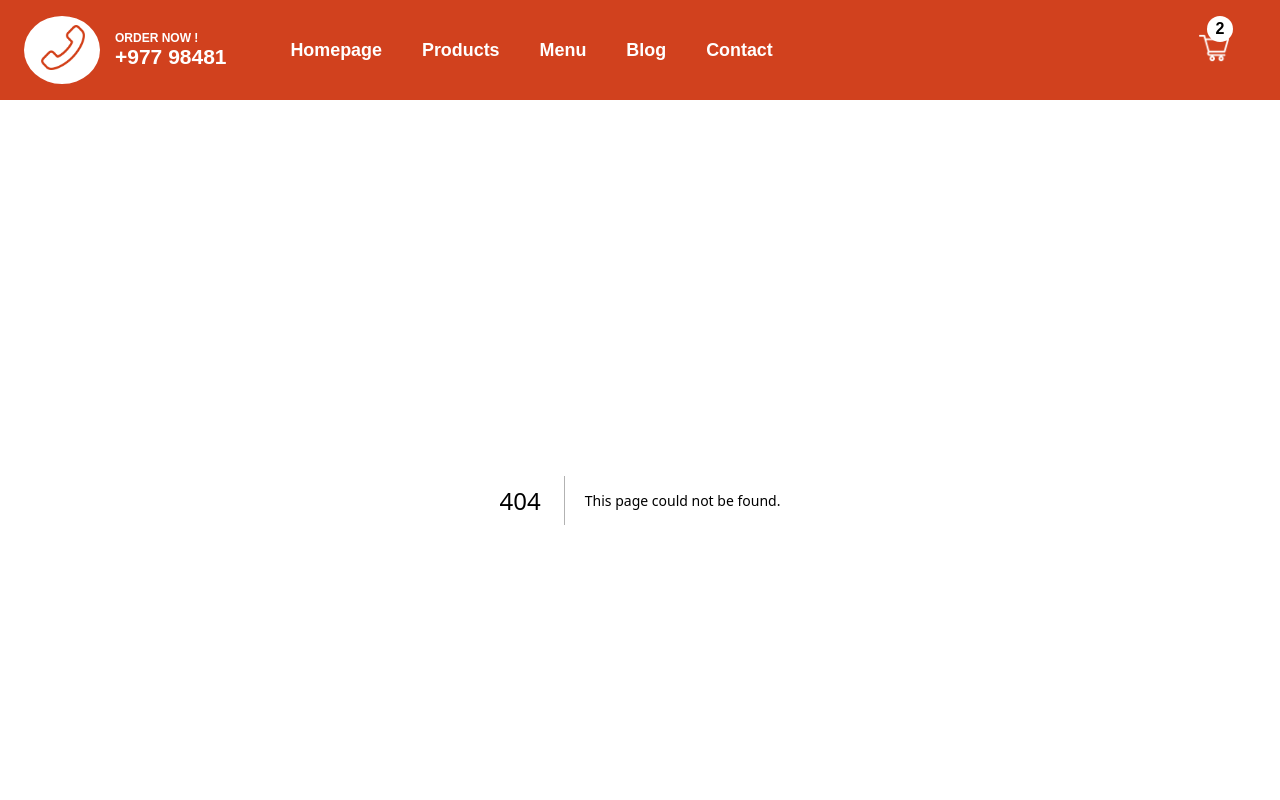
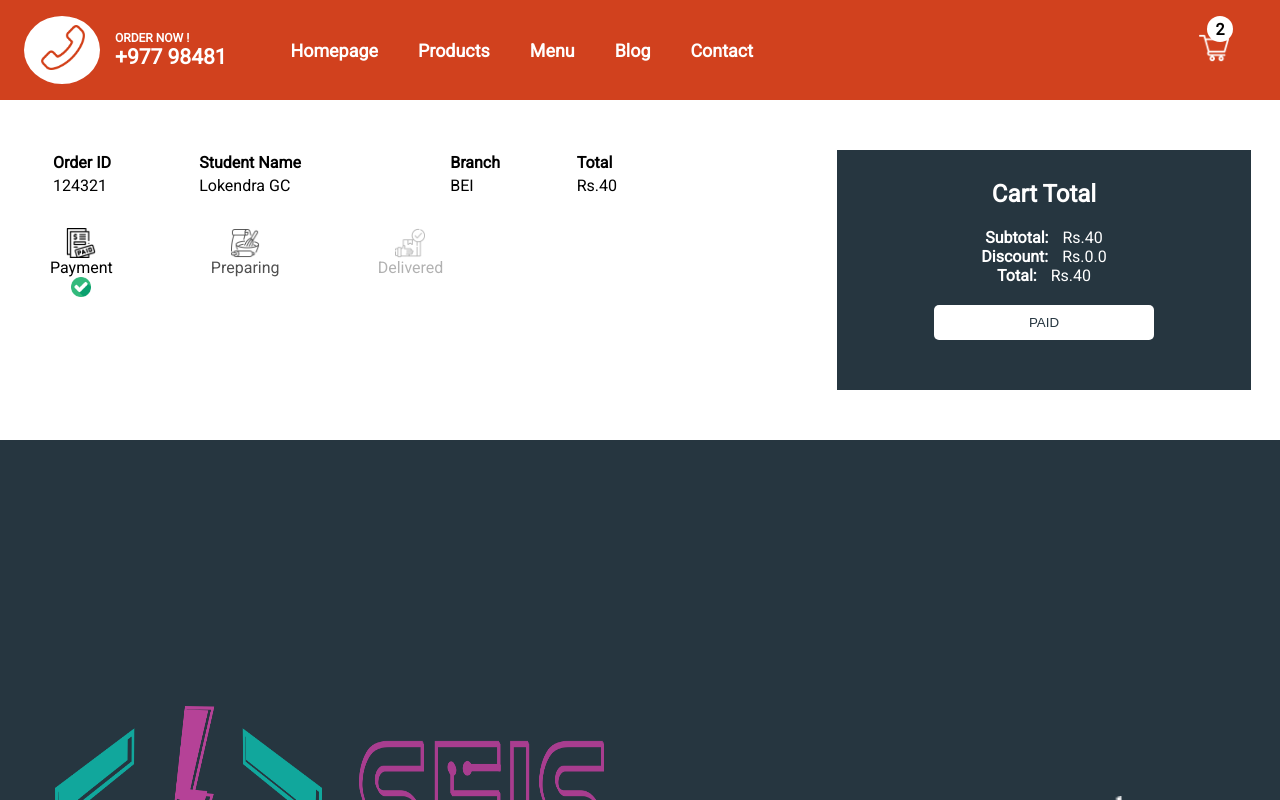
Before and after one commit to LokendraGC/canteen_web_app, a Next.js app: page /order/1 in a window 1280 px wide. Before the commit this address had no page. Shown: the top 800 px of the page. Built offline with nearby package versions, Linux system fonts and the light colour scheme.

Commit message:
order component is added

```diff
--- a/src/app/globals.css
+++ b/src/app/globals.css
@@ -1,8 +1,6 @@
 html,body{
     margin: 0;
     padding: 0;
-    font-family: 'Ubuntu', sans-serif;
-
 }
 
 *::selection {
--- a/src/app/layout.js
+++ b/src/app/layout.js
@@ -1,7 +1,17 @@
 import './globals.css'
 import Navbar from '../components/Navbar.js'
 import Footer from '../components/Footer.js'
+import { Roboto } from "next/font/google";
 
+const roboto = Roboto({
+  weight: "400",
+  subsets: ["latin", "cyrillic"],
+  display: "swap",
+  italicVariant: "oblique",
+  stretch: "condensed",
+  className: "custom-roboto-font",
+  fallbacks: ["Arial", "sans-serif"],
+});
 
 export const metadata = {
   title: 'Canteen Management App',
@@ -10,12 +20,12 @@ export const metadata = {
 
 export default function RootLayout({ children }) {
   return (
-    <html lang="en">
-      <body >
-        <Navbar/>
+    <html lang="en" className={roboto.className}>
+      <body>
+        <Navbar />
         {children}
-        <Footer/>
-        </body>
+        <Footer />
+      </body>
     </html>
-  )
+  );
 }
--- /dev/null
+++ b/src/app/order/[id]/page.js
@@ -0,0 +1,112 @@
+import React from "react";
+import styles from "../../../styles/Order.module.css";
+import Image from "next/image";
+
+const Order = () => {
+  let status = 0;
+  const statusClass = (index) => {
+    if (index - status < 1) return styles.done;
+    if (index === 1) return styles.inProgress;
+    if (index - status > 1) return styles.undone;
+  };
+  return (
+    <div className={styles.container}>
+      <div className={styles.left}>
+        <div className={styles.row}>
+          <table className={styles.table}>
+            <thead>
+              <tr className={styles.tr}>
+                <th>Order ID</th>
+                <th>Student Name</th>
+                <th> Branch</th>
+                <th>Total</th>
+              </tr>
+            </thead>
+
+            <tbody>
+              <tr className={styles.tr}>
+                <td>
+                  <span className={styles.ID}>124321</span>
+                </td>
+                <td>
+                  <span className={styles.name}>Lokendra GC</span>
+                </td>
+                <td>
+                  <span className={styles.branch}>BEI</span>
+                </td>
+                <td>
+                  <span className={styles.total}>Rs.40</span>
+                </td>
+              </tr>
+            </tbody>
+          </table>
+        </div>
+
+        <div className={styles.row}>
+          <div className={statusClass(0)}>
+            <Image src="/Img/paid.png" alt="" width={30} height={30} />
+            <span className={styles.payment}>Payment</span>
+            <div className={styles.checkedIcon}>
+              <Image
+                className={styles.checkedIcon}
+                src="/Img/checked.png"
+                alt=""
+                width={20}
+                height={20}
+              />
+            </div>
+          </div>
+
+          <div className={statusClass(1)}>
+            <Image src="/Img/bake.png" alt="" width={30} height={30} />
+            <span className={styles.payment}>Preparing</span>
+            <div className={styles.checkedIcon}>
+              <Image
+                className={styles.checkedIcon}
+                src="/Img/checked.png"
+                alt=""
+                width={20}
+                height={20}
+              />
+            </div>
+          </div>
+
+          <div className={statusClass(2)}>
+            <Image src="/Img/delivered.png" alt="" width={30} height={30} />
+
+            <span className={styles.payment}>Delivered</span>
+            <div className={styles.checkedIcon}>
+              <Image
+                className={styles.checkedIcon}
+                src="/Img/checked.png"
+                alt=""
+                width={20}
+                height={20}
+              />
+            </div>
+          </div>
+        </div>
+      </div>
+
+      <div className={styles.right}>
+        <div className={styles.wrapper}>
+          <h2 className={styles.title}>Cart Total</h2>
+          <div className={styles.totalText}>
+            <b className={styles.totalTextTitle}>Subtotal:</b> Rs.40
+          </div>
+          <div className={styles.totalText}>
+            <b className={styles.totalTextTitle}>Discount:</b> Rs.0.0
+          </div>
+          <div className={styles.totalText}>
+            <b className={styles.totalTextTitle}>Total:</b> Rs.40
+          </div>
+          <button disabled className={styles.button}>
+            PAID
+          </button>
+        </div>
+      </div>
+    </div>
+  );
+};
+
+export default Order;
--- a/src/components/Footer.js
+++ b/src/components/Footer.js
@@ -6,7 +6,7 @@ const Footer = () => {
   return (
     <div className={styles.container}>
       <div className={styles.item}>
-        <Image src="/Img/logo_thumb.png" alt="" width={500} height={200} />
+        <Image src="/Img/logo_thumb.png" alt="" width={550} height={200} />
         <h2>Sagarmatha Electronics Information Society</h2>
       </div>
       <div className={styles.item}>
--- a/src/styles/Navbar.module.css
+++ b/src/styles/Navbar.module.css
@@ -54,11 +54,11 @@
     font-size: 1.4vw;
     font-weight: 600;
     padding: 0;
-    cursor:pointer;
 }
 
 .listItem{
     margin: 20px;
+    cursor:pointer;
 
 }
 
--- /dev/null
+++ b/src/styles/Order.module.css
@@ -0,0 +1,87 @@
+.container{
+    padding: 50px;
+    display: flex;
+}
+
+
+.left{
+    flex: 2;
+}
+
+.right{
+    flex: 1;
+}
+
+.wrapper{
+    width: 80%;
+    background-color: #263640;
+    padding: 50px;
+    padding-top: 10px;
+    color: white;
+    display: flex;
+    flex-direction: column;
+    justify-content: space-between;
+    align-items: center;
+}
+
+.button{
+    cursor: pointer;
+    width: 70%;
+    border-radius: 5px;
+    padding: 10px;
+    border: none;
+    margin-top: 20px;
+    color: #263640;
+    background-color: white;
+}
+
+.totalTextTitle{
+    margin-right: 10px;
+}
+
+.table{
+    width: 80%;
+    text-align: left;
+}
+
+.row:last-child{
+    display: flex;
+    justify-content: space-between;
+    width: 50%;
+}
+
+.done{
+    margin-top: 30px;
+    display: flex;
+    align-items: center;
+    flex-direction: column;
+}
+.inProgress{
+    margin-top: 30px;
+    display: flex;
+    align-items: center;
+    flex-direction: column;
+    animation: inProgress 1s ease infinite alternate;
+}
+
+.inProgress .checkedIcon, .undone .checkedIcon{
+    display: none;
+}
+
+@keyframes inProgress{
+    from{
+        opacity: 0;
+    }
+    to{
+        opacity: 1;
+    }
+}
+
+
+.undone{
+    margin-top: 30px;
+    display: flex;
+    align-items: center;
+    flex-direction: column;
+    opacity: 0.3;
+}
```
Also changed, not shown: package.json (+5 -2 lines), src/app/products/[id].js (deleted, +0 -26 lines), next.config.js (line endings or trailing spaces), 1 other file (tests, documents, lock files or other folders).
